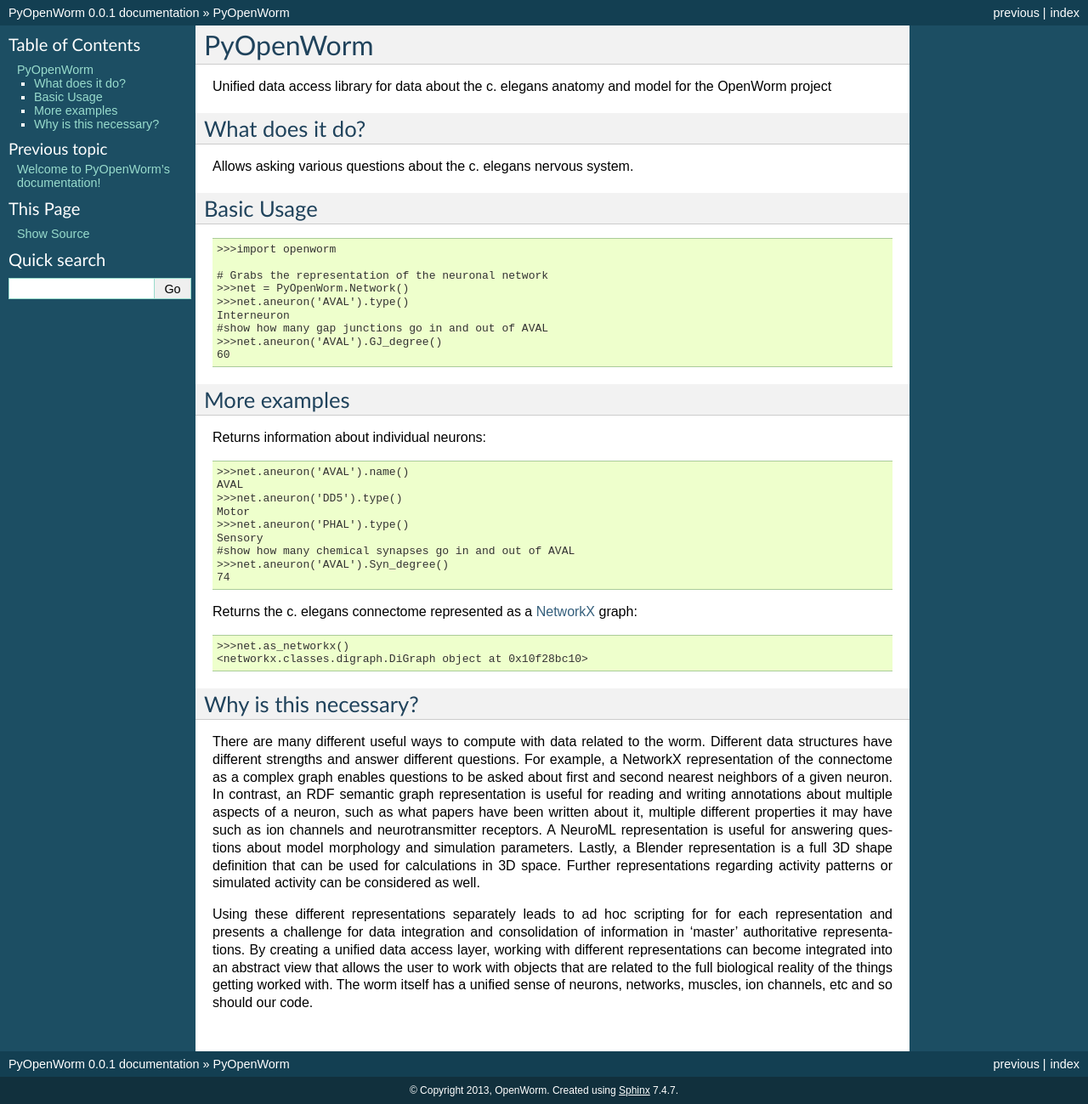
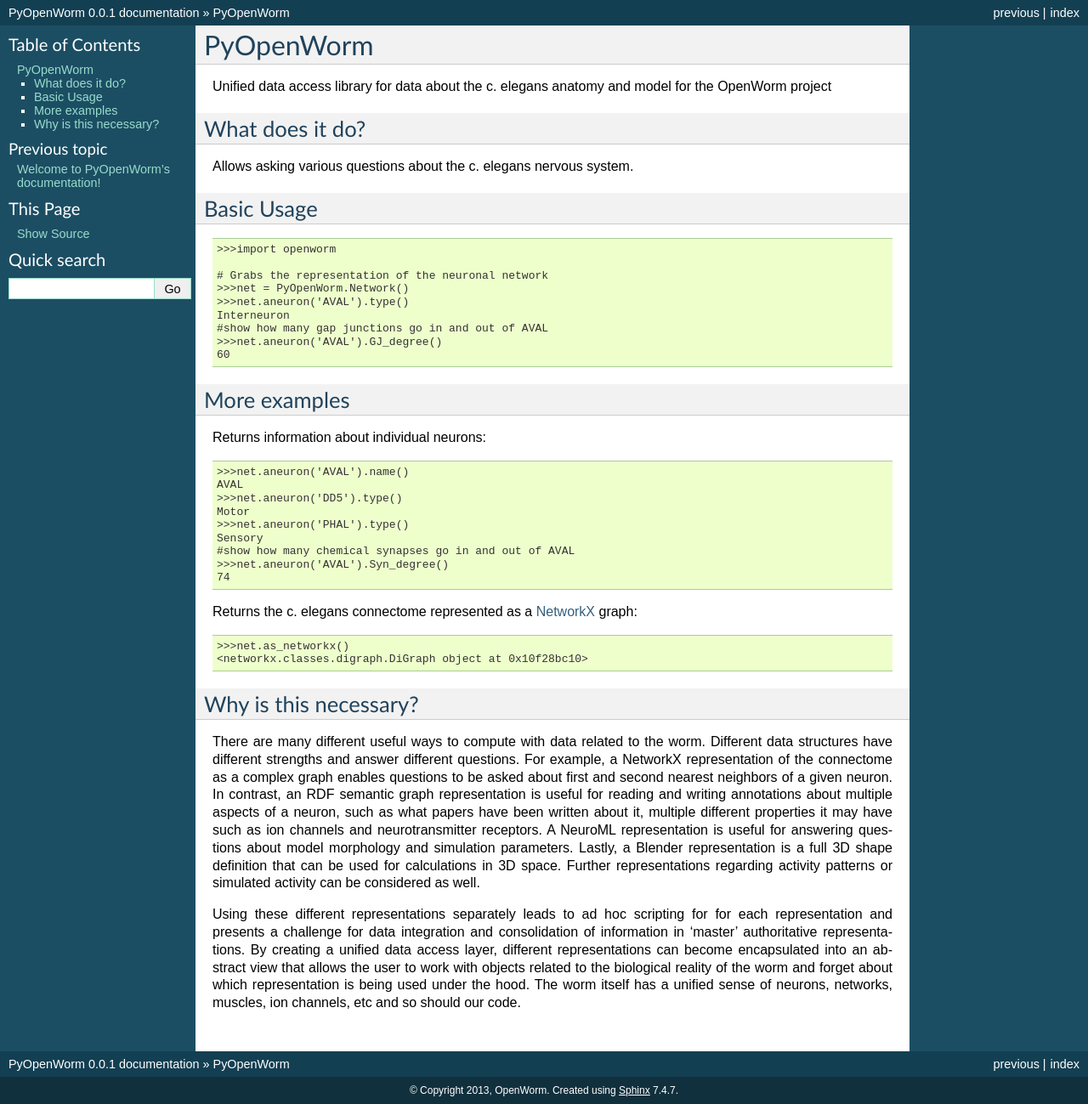
Before and after one commit to openworm/owmeta, a Sphinx documentation site: the page built from docs/intro.rst, in a window 1280 px wide. Shown: the whole page at 85% size. Built offline with Sphinx 7.4.7, drawn with Linux system fonts in a browser that asks for light colours.

Commit message:
edit to docs

```diff
--- a/docs/intro.rst
+++ b/docs/intro.rst
@@ -63,8 +63,8 @@ or simulated activity can be considered as well.
 Using these different representations separately leads to ad hoc scripting for
 for each representation and presents a challenge for data integration and
 consolidation of information in 'master' authoritative representations.  By
-creating a unified data access layer, working with different representations
-can become integrated into an abstract view that allows the user to work with
-objects that are related to the full biological reality of the things getting
-worked with.  The worm itself has a unified sense of neurons, networks, muscles,
+creating a unified data access layer, different representations
+can become encapsulated into an abstract view that allows the user to work with
+objects related to the biological reality of the worm and forget about which
+representation is being used under the hood.  The worm itself has a unified sense of neurons, networks, muscles,
 ion channels, etc and so should our code.
```
Also changed, not shown: README.md (+4 -4 lines).
